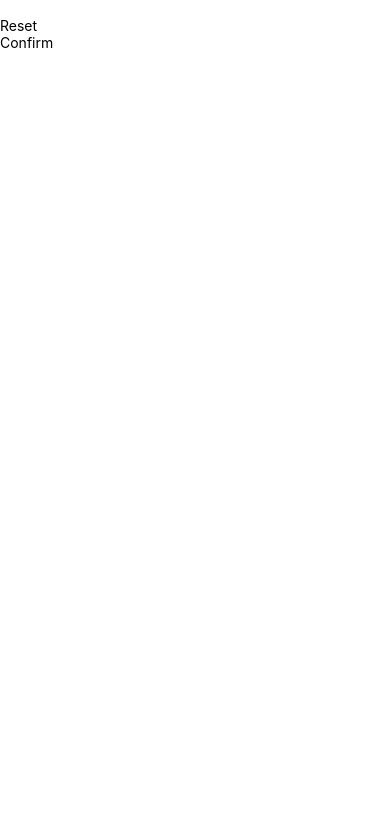
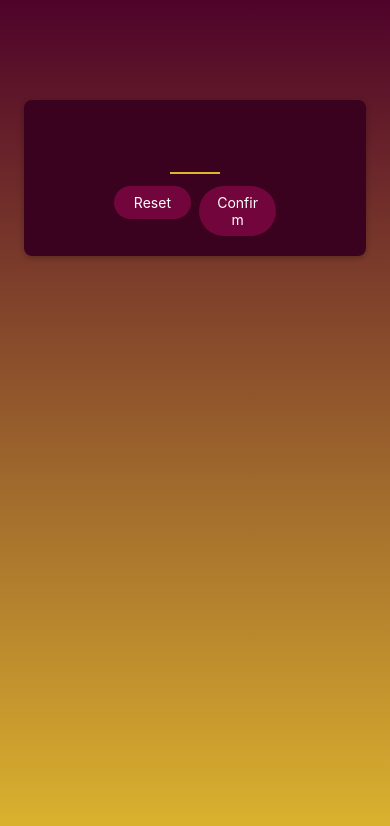
Before and after one commit to bikokwa/deep-dive-real-app, a React Native app: screen / in a window 390 px wide. Shown: the top 826 px of the page. Built offline with nearby package versions, Linux system fonts and the light colour scheme.

Commit message:
add a linear gradient

```diff
--- a/App.js
+++ b/App.js
@@ -1,8 +1,18 @@
-import { StyleSheet } from "react-native";
+import { StyleSheet, View } from "react-native";
+import { LinearGradient } from "expo-linear-gradient";
+
 import StartGameScreen from "./screens/StartGameScreen";
 
 export default function App() {
-  return <StartGameScreen />;
+  return (
+    <LinearGradient colors={["#4e0329", "#ddb52f"]} style={styles.rootScreen}>
+      <StartGameScreen />
+    </LinearGradient>
+  );
 }
 
-const styles = StyleSheet.create({});
+const styles = StyleSheet.create({
+  rootScreen: {
+    flex: 1,
+  },
+});
--- a/components/PrimaryButton.js
+++ b/components/PrimaryButton.js
@@ -1,11 +1,44 @@
-import { View, Text } from "react-native";
+import { View, Text, Pressable, StyleSheet } from "react-native";
 
 function PrimaryButton({ children }) {
+  function pressHandler() {}
+
   return (
-    <View>
-      <Text>{children}</Text>
+    <View style={styles.buttonOuterContainer}>
+      <Pressable
+        style={({ pressed }) =>
+          pressed
+            ? [styles.buttonInnerContainer, styles.pressed]
+            : styles.buttonInnerContainer
+        }
+        onPress={pressHandler}
+        android_ripple={{ color: "#640233" }}
+      >
+        <Text style={styles.buttonText}>{children}</Text>
+      </Pressable>
     </View>
   );
 }
 
 export default PrimaryButton;
+
+const styles = StyleSheet.create({
+  buttonOuterContainer: {
+    borderRadius: 28,
+    margin: 4,
+    overflow: "hidden",
+  },
+  buttonInnerContainer: {
+    backgroundColor: "#72063c",
+    paddingVertical: 8,
+    paddingHorizontal: 16,
+    elevation: 2,
+  },
+  buttonText: {
+    color: "white",
+    textAlign: "center",
+  },
+  pressed: {
+    opacity: 0.75,
+  },
+});
--- a/package.json
+++ b/package.json
@@ -12,7 +12,8 @@
     "expo": "~49.0.15",
     "expo-status-bar": "~1.6.0",
     "react": "18.2.0",
-    "react-native": "0.72.6"
+    "react-native": "0.72.6",
+    "expo-linear-gradient": "~12.3.0"
   },
   "devDependencies": {
     "@babel/core": "^7.20.0"
--- a/screens/StartGameScreen.js
+++ b/screens/StartGameScreen.js
@@ -1,14 +1,58 @@
-import { TextInput, View } from "react-native";
+import { StyleSheet, TextInput, View } from "react-native";
 import PrimaryButton from "../components/PrimaryButton";
 
 function StartGameScreen() {
   return (
-    <View>
-      <TextInput />
-      <PrimaryButton>Reset</PrimaryButton>
-      <PrimaryButton>Confirm</PrimaryButton>
+    <View style={styles.inputContainer}>
+      <TextInput
+        style={styles.numberInput}
+        maxLength={2}
+        keyboardType="number-pad"
+      />
+      <View style={styles.buttonLayout}>
+        <View style={styles.buttonContainer}>
+          <PrimaryButton>Reset</PrimaryButton>
+        </View>
+        <View style={styles.buttonContainer}>
+          <PrimaryButton>Confirm</PrimaryButton>
+        </View>
+      </View>
     </View>
   );
 }
 
 export default StartGameScreen;
+
+const styles = StyleSheet.create({
+  inputContainer: {
+    alignItems: "center",
+    marginTop: 100,
+    marginHorizontal: 24,
+    padding: 16,
+    backgroundColor: "#3b021f",
+    borderRadius: 8,
+    elevation: 4,
+    shadowColor: "black",
+    shadowOffset: { width: 0, height: 2 },
+    shadowRadius: 6,
+    shadowOpacity: 0.25,
+  },
+  numberInput: {
+    height: 50,
+    width: 50,
+    fontSize: 32,
+    borderBottomColor: "#ddb52f",
+    borderBottomWidth: 2,
+    color: "#ddb52f",
+    marginVertical: 8,
+    fontWeight: "bold",
+    textAlign: "center",
+  },
+  buttonLayout: {
+    flexDirection: "row",
+    justifyContent: "center",
+  },
+  buttonContainer: {
+    flex: 1,
+  },
+});
```
Also changed, not shown: 1 other file (tests, documents, lock files or other folders).
